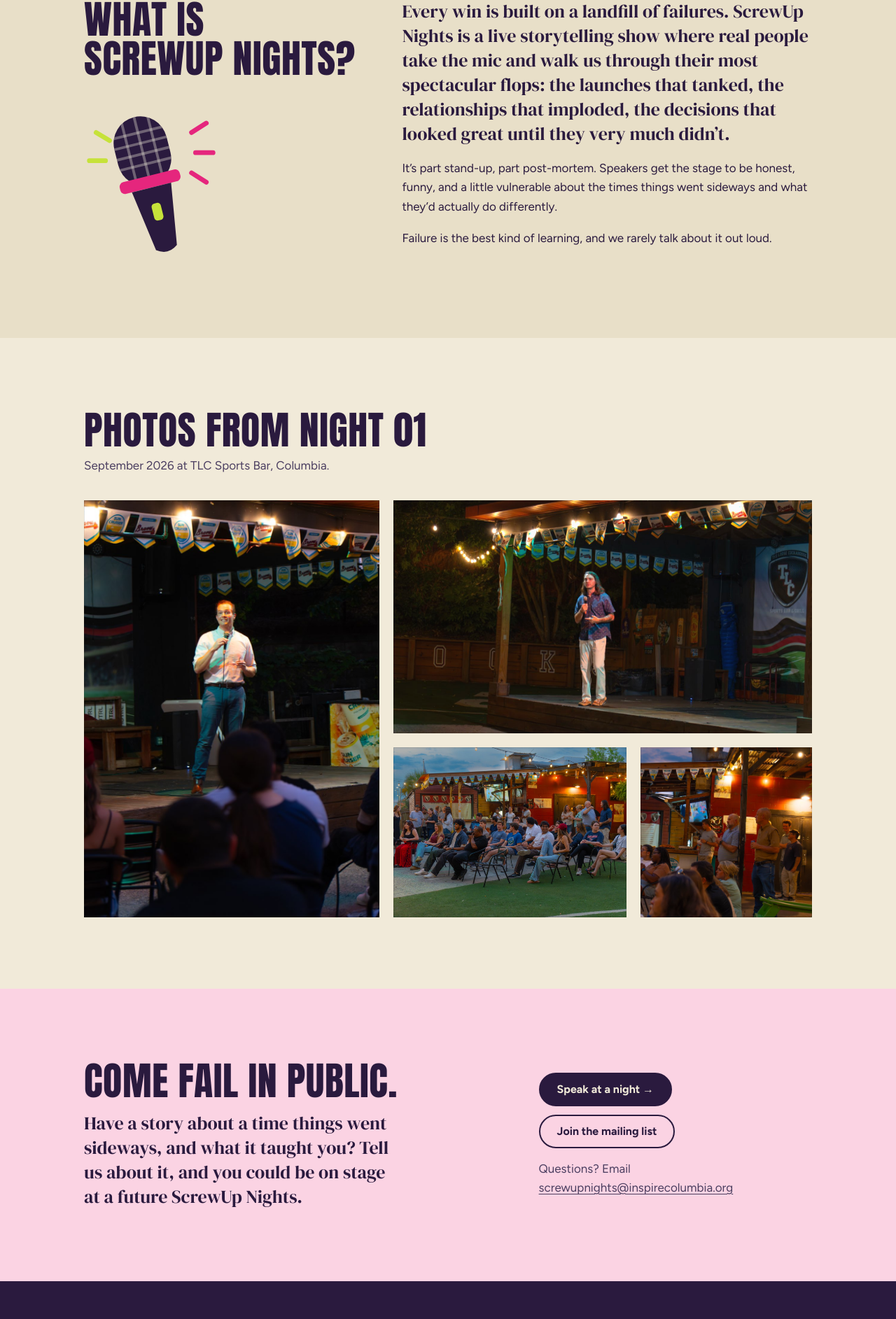
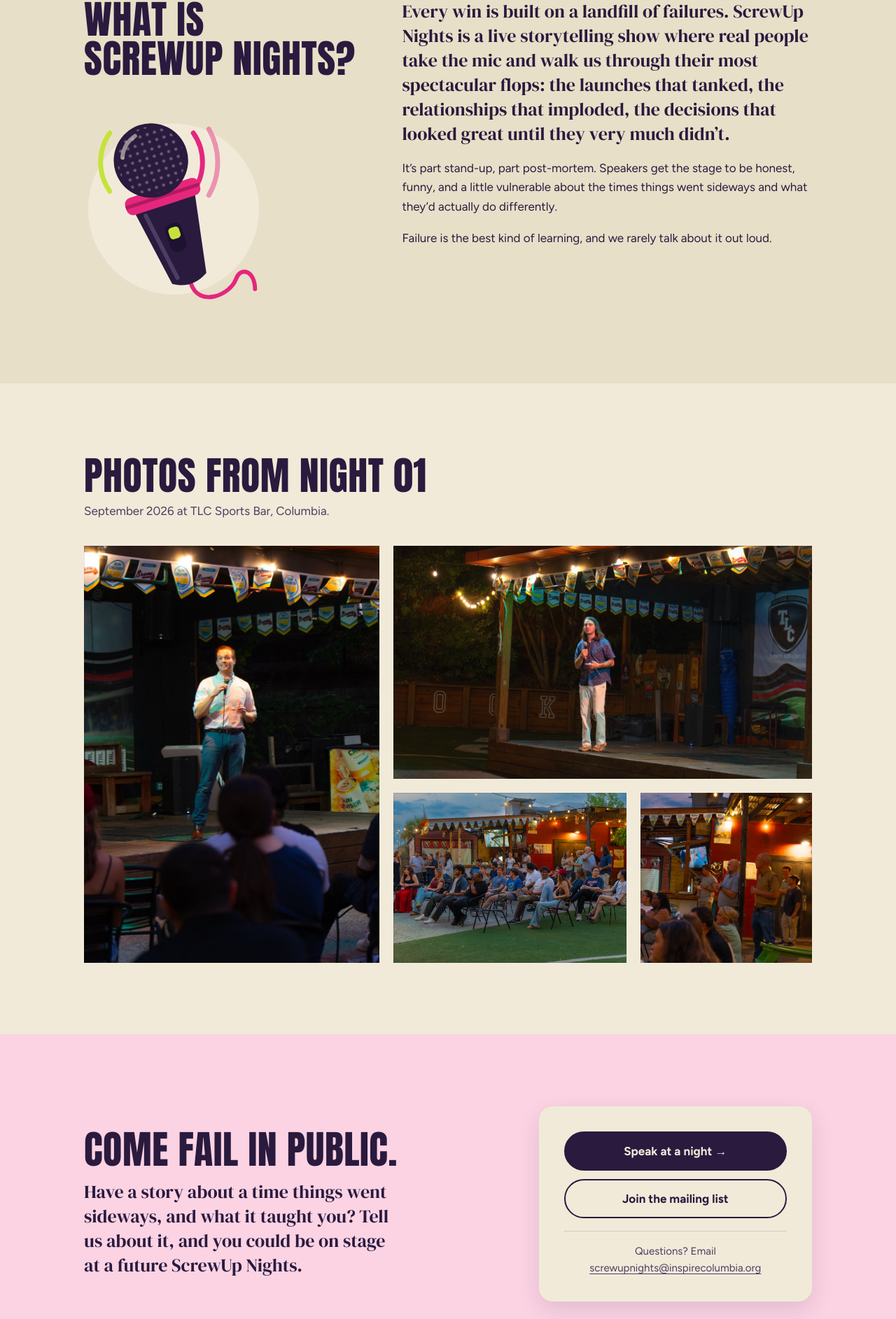
Before and after one commit to inspirecolumbia/screwupnights, a Next.js app: page / in a window 1280 px wide. Shown: the part 1521-3406 px from the top of the page at 70% size. Built offline with nearby package versions, Linux system fonts and the light colour scheme.

Commit message:
Redraw the mic illustration and put the speak buttons in a card

```diff
--- a/app/globals.css
+++ b/app/globals.css
@@ -707,7 +707,7 @@ html.logo-docked .topbar {
   align-content: start;
 }
 .about-mic {
-  width: clamp(150px, 15vw, 210px);
+  width: clamp(200px, 20vw, 270px);
   height: auto;
 }
 @media (max-width: 899px) {
@@ -814,10 +814,29 @@ html.logo-docked .topbar {
 .speak-grid .lead {
   max-width: 34ch;
 }
+/* the two ways in, as one card: equal full-width buttons, contact underneath */
 .speak-actions {
   display: grid;
-  gap: 16px;
-  justify-items: start;
+  gap: 18px;
+  padding: clamp(24px, 3vw, 36px);
+  background: var(--paper);
+  border-radius: 20px;
+  box-shadow: 0 12px 32px rgb(42 26 62 / 0.12);
+}
+.speak-actions .actions {
+  flex-direction: column;
+  gap: 12px;
+}
+.speak-actions .btn {
+  width: 100%;
+  min-height: 56px;
+  font-size: 17px;
+}
+.speak-actions .muted {
+  padding-top: 16px;
+  border-top: 1px solid var(--line);
+  font-size: 15px;
+  text-align: center;
 }
 @media (min-width: 900px) {
   .speak-grid {
--- a/app/page.tsx
+++ b/app/page.tsx
@@ -285,36 +285,56 @@ export default async function Home({
               {/* Brand mark: a handheld mic, for "take the mic". */}
               <svg
                 className="about-mic"
-                viewBox="0 0 200 240"
+                viewBox="0 0 260 300"
                 aria-hidden="true"
                 focusable="false"
               >
                 <defs>
-                  <clipPath id="mic-head">
-                    <rect x="60" y="14" width="80" height="104" rx="40" />
-                  </clipPath>
+                  <pattern
+                    id="mic-mesh"
+                    width="11"
+                    height="11"
+                    patternUnits="userSpaceOnUse"
+                  >
+                    <circle cx="5.5" cy="5.5" r="2.3" fill="var(--paper)" fillOpacity="0.32" />
+                  </pattern>
                 </defs>
-                <g transform="rotate(-14 100 120)">
-                  <rect x="60" y="14" width="80" height="104" rx="40" fill="var(--ink)" />
-                  <g clipPath="url(#mic-head)" stroke="var(--paper)" strokeOpacity="0.35" strokeWidth="4">
-                    <line x1="56" y1="38" x2="144" y2="38" />
-                    <line x1="56" y1="54" x2="144" y2="54" />
-                    <line x1="56" y1="70" x2="144" y2="70" />
-                    <line x1="56" y1="86" x2="144" y2="86" />
-                    <line x1="80" y1="10" x2="80" y2="118" />
-                    <line x1="100" y1="10" x2="100" y2="118" />
-                    <line x1="120" y1="10" x2="120" y2="118" />
-                  </g>
-                  <rect x="54" y="104" width="92" height="18" rx="7" fill="var(--pink)" />
-                  <path d="M70 122 H130 L116 214 Q100 226 84 214 Z" fill="var(--ink)" />
-                  <rect x="93" y="146" width="14" height="26" rx="5" fill="var(--lime)" />
+                {/* spotlight the mic stands in */}
+                <circle cx="130" cy="150" r="124" fill="var(--paper)" />
+                {/* sound waves */}
+                <g fill="none" strokeLinecap="round">
+                  <path d="M158.6 39.6 A74 74 0 0 1 158.6 124.4" stroke="var(--pink)" strokeWidth="7" />
+                  <path d="M181.1 34 A96 96 0 0 1 181.1 130" stroke="var(--pink)" strokeWidth="7" strokeOpacity="0.45" />
+                  <path d="M37.4 39.6 A74 74 0 0 0 37.4 124.4" stroke="var(--lime)" strokeWidth="7" />
                 </g>
-                <g strokeWidth="7" strokeLinecap="round" fill="none">
-                  <path d="M160 40 L182 26" stroke="var(--pink)" />
-                  <path d="M166 70 L192 70" stroke="var(--pink)" />
-                  <path d="M160 100 L182 114" stroke="var(--pink)" />
-                  <path d="M38 52 L18 40" stroke="var(--lime)" />
-                  <path d="M32 82 L8 82" stroke="var(--lime)" />
+                <g transform="rotate(-18 120 150)">
+                  {/* cable */}
+                  <path
+                    d="M120 264 C120 300 168 298 184 278 C196 262 214 274 206 300"
+                    fill="none"
+                    stroke="var(--pink)"
+                    strokeWidth="6"
+                    strokeLinecap="round"
+                  />
+                  {/* handle, with a shine down one side and an inset switch */}
+                  <path d="M74 140 H166 L146 256 Q120 272 94 256 Z" fill="var(--ink)" />
+                  <path d="M88 150 L104 250" stroke="var(--ink-2)" strokeWidth="6" strokeLinecap="round" />
+                  <rect x="108" y="172" width="24" height="42" rx="9" fill="#1d1230" />
+                  <rect x="112" y="178" width="16" height="17" rx="5" fill="var(--lime)" />
+                  {/* metal ring between head and handle */}
+                  <rect x="64" y="118" width="112" height="26" rx="10" fill="var(--pink)" />
+                  <rect x="64" y="128" width="112" height="5" fill="var(--pink-text)" />
+                  {/* mesh head */}
+                  <circle cx="120" cy="76" r="54" fill="var(--ink)" />
+                  <circle cx="120" cy="76" r="49" fill="url(#mic-mesh)" />
+                  <path
+                    d="M82 59 A42 42 0 0 1 109 35"
+                    fill="none"
+                    stroke="var(--paper)"
+                    strokeOpacity="0.55"
+                    strokeWidth="6"
+                    strokeLinecap="round"
+                  />
                 </g>
               </svg>
             </div>
```
